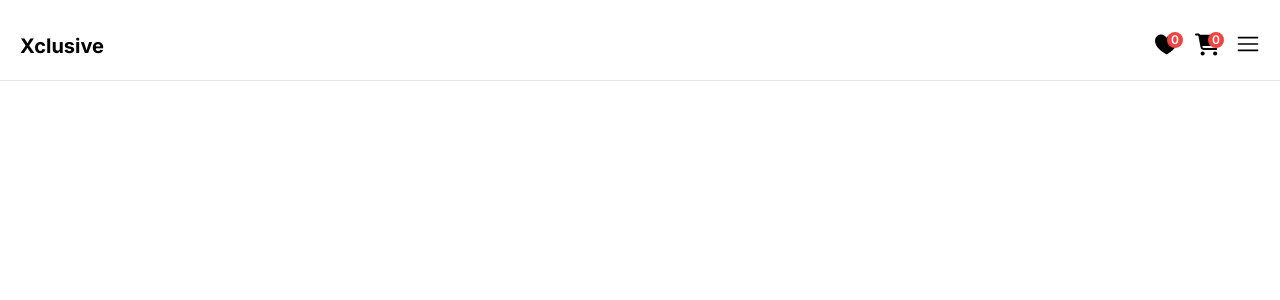
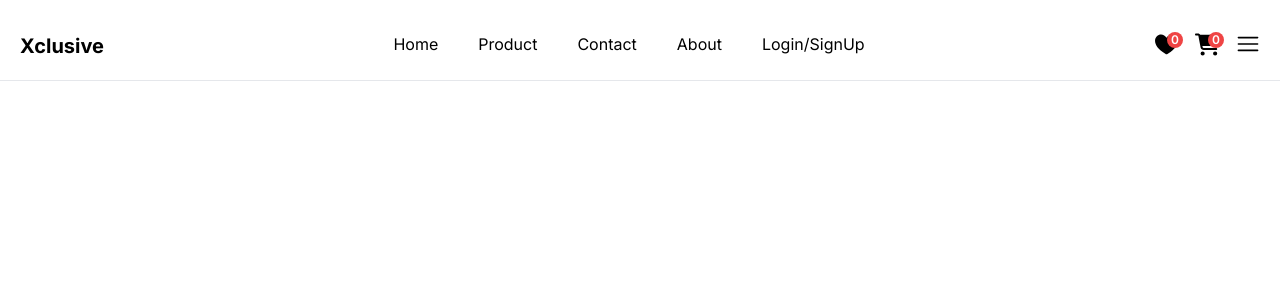
Before and after one commit to Mugisha-Samuella/Xclusive, a Next.js app: page / in a window 1280 px wide. Shown: the top 300 px of the page. Built offline with nearby package versions, Linux system fonts and the light colour scheme.

Commit message:
Navbar Links (Home, Product, Contact, About, Login/Signup)

```diff
--- a/app/Components/Navbar/Navbar.jsx
+++ b/app/Components/Navbar/Navbar.jsx
@@ -9,6 +9,13 @@ const Navbar = () => {
     <>
     <div className='flex flex-row justify-between pt-8 p-5'>
       <h1 className='font-Inter font-bold text-xl '>Xclusive</h1>
+      <ul className='md:flex gap-10 font-Inter'>
+        <li><a href=""></a>Home</li>
+        <li><a href=""></a>Product</li>
+        <li><a href=""></a>Contact</li>
+        <li><a href=""></a>About</li>
+        <li><a href=""></a>Login/SignUp</li>
+      </ul>
       <div className='flex flex-row gap-4'>
         <HeartIcon/>
         <Cart/>
```
